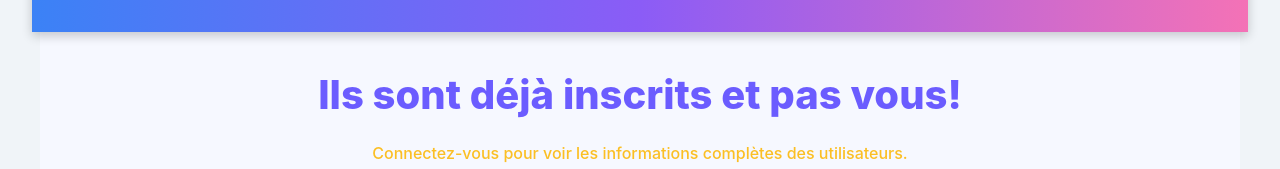
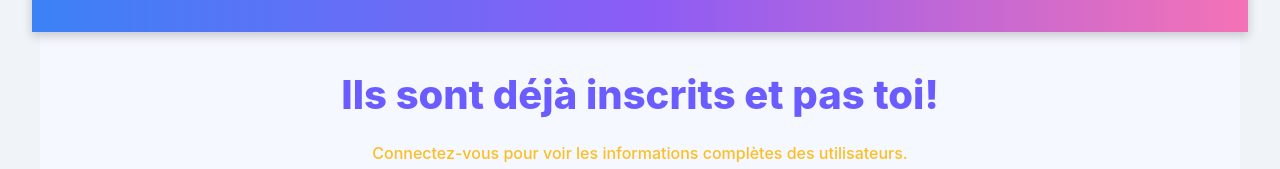
Before and after one commit to EmmaDjeufa/student-events-app, a React (Vite) app in the folder frontend/: page /registrations in a window 1280 px wide. Shown: the part 176-345 px from the top of the page. Built offline with nearby package versions, Linux system fonts and the light colour scheme; no server answers.

Commit message:
Ajustements

```diff
--- a/frontend/src/pages/Registrations.jsx
+++ b/frontend/src/pages/Registrations.jsx
@@ -40,7 +40,7 @@ function Registrations() {
 
   return (
     <div className="registrations-page">
-      <h1>Ils sont déjà inscrits et pas vous!</h1>
+      <h1>Ils sont déjà inscrits et pas toi!</h1>
 
       {!token && (
         <p className="notice">
```
